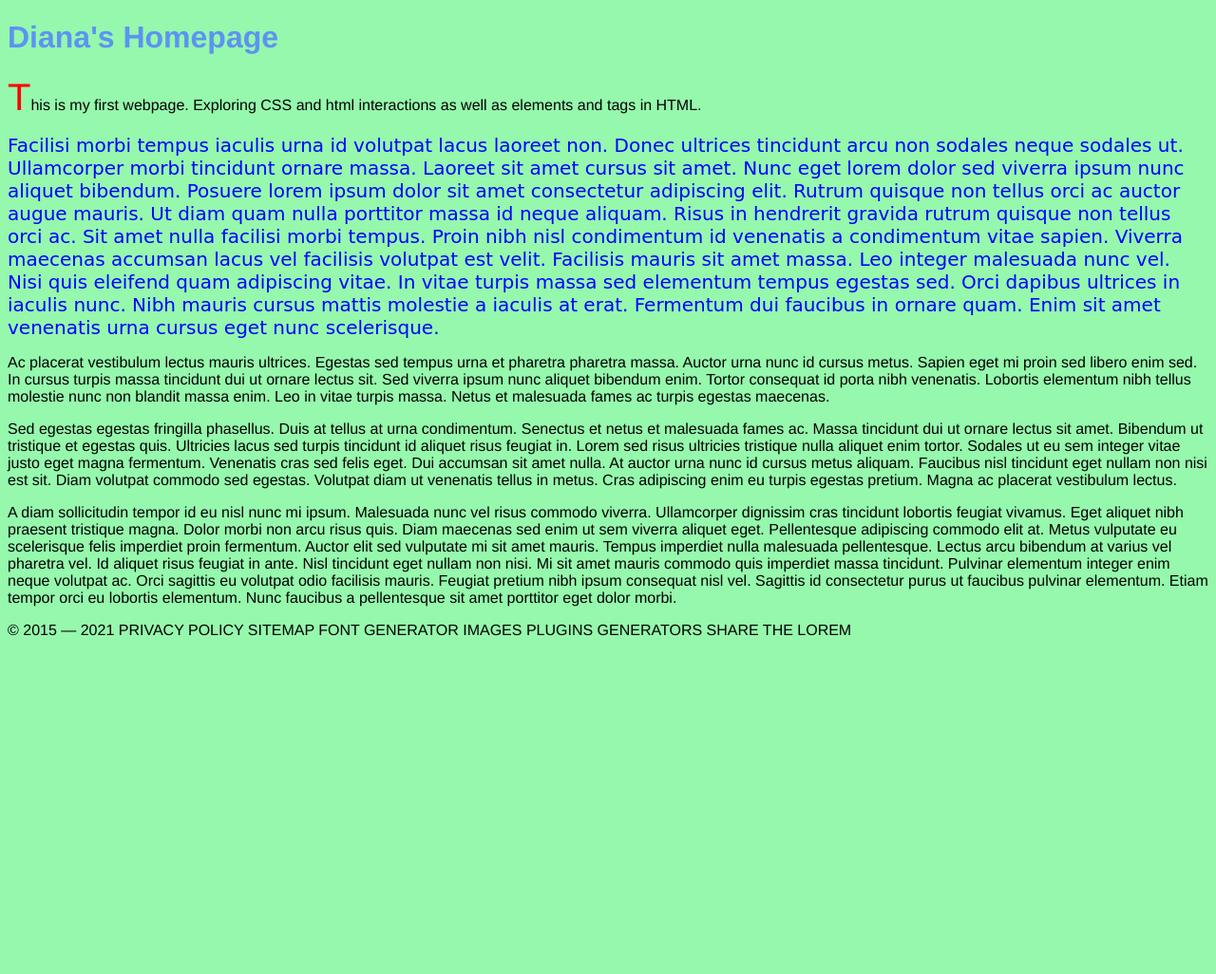
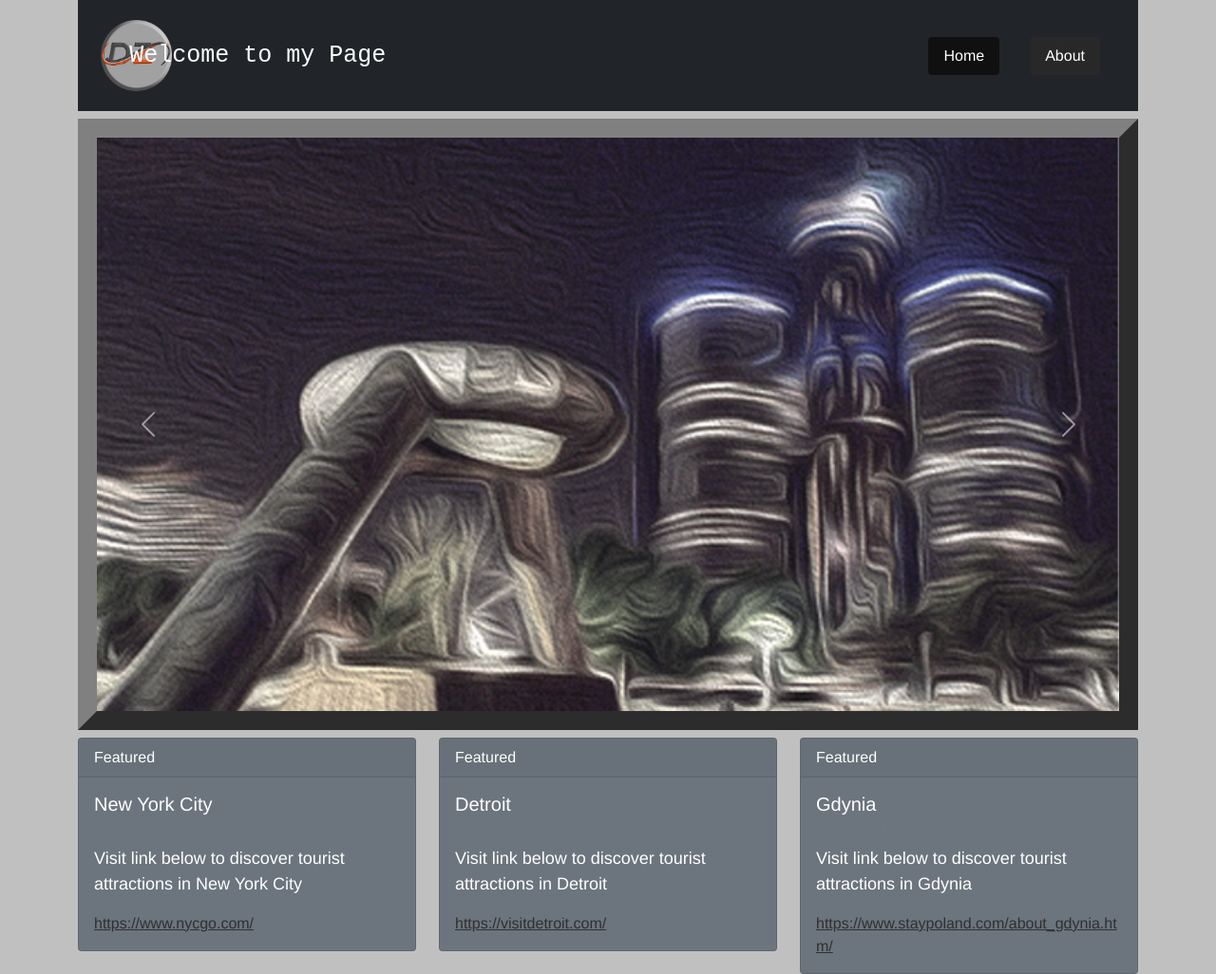
Before and after one commit to DianaZawislak/IS601-1, a Flask app: page / in a window 1280 px wide. Shown: the whole page at 95% size. Before the commit the page ends 670 px from the top, so only its background shows below. Run offline with Flask 2, Linux system fonts and the light colour scheme.

Commit message:
Built about page, updated index page to Z format and about to F Added logo to navbar changed readme file to current screenshots

```diff
--- a/app/app.py
+++ b/app/app.py
@@ -2,6 +2,7 @@
 from flask import Flask, render_template
 from controllers.index_controller import IndexController
 from werkzeug.debug import DebuggedApplication
+from controllers.about_controller import AboutController
 
 app = Flask(__name__)
 app.secret_key = b'_5#y2L"F4Q8z\n\xec]/'
@@ -11,3 +12,7 @@ app.wsgi_app = DebuggedApplication(app.wsgi_app, True)
 @app.route("/", methods=['GET'])
 def index_get():
     return IndexController.get()
+
+@app.route("/about", methods=['GET'])
+def about_get():
+    return AboutController.get()
--- a/app/static/css/style.css
+++ b/app/static/css/style.css
@@ -1,5 +1,6 @@
 body {
     font-family: Helvetica, "Helvetica Neue", sans-serif;
+    background-color: silver;
 }
 .red {
     color: red
@@ -22,3 +23,66 @@ body {
 .lightblue {
     color: #5D93F2;
 }
+
+.darkgrey {
+ color: #303030;
+}
+
+body {
+ font-family: Helvetica, "Helvetica Neue", sans-serif;
+}
+
+.hand {
+ font-family: "lucida handwriting", "Courier New", monospace;
+}
+
+.outset {
+ border-style: outset;
+ border-color: grey;
+ border-width: 20px;
+}
+
+.font25 {
+ font-size: 25px;
+}
+
+.grey {
+ background-color: #303030;
+}
+
+/*change color of non-active pill*/
+.nav-pills .pill-2 .nav-link:not(.active) {
+ background-color: #282828;
+ color: white;
+}
+
+/*change color of active pill */
+.nav-pills .pill-1 .nav-link {
+ background-color: #101010;
+ color: white;
+}
+
+.font18 {
+font-size: 18px;
+}
+
+.offwhite {
+font-color: #E0E0E0;
+}
+
+.font25
+font-size: 25px;
+}
+
+
+.font60
+font-size: 60px;
+}
+
+.custnav {
+ font-size: 60px;
+ font-family: "Lucida handwriting", "Courier New", monospace;
+ margin-left: 300px !important;
+}
+.margin{
+ margin-left: -600px;
--- a/app/templates/index.html
+++ b/app/templates/index.html
@@ -1,88 +1,129 @@
 <!doctype html>
 <html lang="en">
-<link rel="icon" href="{{ url_for('static', filename='images/dz.ico') }}"/>
+<link rel="icon" href="{{ url_for('static', filename='images/logo.png') }}"
 <head>
     <!-- Required meta tags -->
     <meta charset="utf-8">
+    <meta name="viewport" content="width=device-width, initial-scale=1">
+    <!-- Bootstrap CSS -->
+    <link href="https://cdn.jsdelivr.net/npm/bootstrap@5.1.3/dist/css/bootstrap.min.css" rel="stylesheet"
+          integrity="sha384-1BmE4kWBq78iYhFldvKuhfTAU6auU8tT94WrHftjDbrCEXSU1oBoqyl2QvZ6jIW3" crossorigin="anonymous">
+
     {% block head %}
         <link rel="stylesheet" href="{{ url_for('static', filename='css/style.css') }}"/>
-        <script src="{{ url_for('static', filename='js/scripts.js') }}"></script>
 
         <title>{% block title %}{% endblock %}This is {{ name }} Website</title>
     {% endblock %}
 
 </head>
+<body>
+<div class="container">
+    <div class="row">
+        <header class="mb-2">
+            <!-- As a link -->
+            <nav class="navbar navbar-dark bg-dark py-3">
+                <div class="container">
+                    <div class="navbar-brand">
+                        <img src="{{ url_for('static', filename='images/logo.png') }}" width="75" height="75"
+                             class="d-inline-block">
+                    </div>
+                    <div class="font25 offwhite margin hand navbar-brand">Welcome to my Page
+                    </div>
+                    <ul class="nav nav-pills darkgray">
+                        <li class="nav-item nav-pills pill-1 nav-link">
+                            <a class="nav-link active" aria-current="page" href="/">Home</a>
+                        </li>
+                        <li class="nav-item nav-pills pill-2 nav-link">
+                            <a class="nav-link" aria-current="page" href="/about">About</a>
+                        </li>
+                    </ul>
+                </div>
+            </nav>
+        </header>
+    </div>
+    <div class="row mb-2">
+        <div id="carouselExampleControls" class="carousel slide" data-bs-ride="carousel">
+            <div class="carousel-inner">
+                <div class="carousel-item outset active">
+                    <img src="{{ url_for('static', filename='images/det1.png') }}" class="d-block w-100" alt="...">
+                </div>
+                <div class="carousel-item outset">
+                    <img src="{{ url_for('static', filename='images/det2.jpg') }}" class="d-block w-100" alt="...">
+                </div>
+                <div class="carousel-item outset">
+                    <img src="{{ url_for('static', filename='images/det3.png') }}" class="d-block w-100" alt="...">
+                </div>
+            </div>
+            <button class="carousel-control-prev" type="button" data-bs-target="#carouselExampleControls"
+                    data-bs-slide="prev">
+                <span class="carousel-control-prev-icon" aria-hidden="true"></span>
+                <span class="visually-hidden">Previous</span>
+            </button>
+            <button class="carousel-control-next" type="button" data-bs-target="#carouselExampleControls"
+                    data-bs-slide="next">
+                <span class="carousel-control-next-icon" aria-hidden="true"></span>
+                <span class="visually-hidden">Next</span>
+            </button>
+        </div>
+    </div>
+    <div class="row">
+        <div class="col-sm-4">
+            <div class="card text-white bg-secondary style=width: 18rem;">
+                <div class="card-header">
+                    Featured
+                </div>
+                <div class="card-body">
+                    <h5 class="card-title">New York City</h5>
+                    <h6 class="card-subtitle mb-2 text-muted">Card subtitle</h6>
+                    <p class="card-text font18">Visit link below to discover tourist attractions in New York City</p>
+                    <a href="#" class="card-link darkgrey">https://www.nycgo.com/</a>
+                </div>
+            </div>
+        </div>
+        <div class="col-sm-4">
+            <div class="card text-white bg-secondary style=width: 18rem;">
+                <div class="card-header">
+                    Featured
+                </div>
+                <div class="card-body">
+                    <h5 class="card-title">Detroit</h5>
+                    <h6 class="card-subtitle mb-2 text-muted">Card subtitle</h6>
+                    <p class="card-text font18 ">Visit link below to discover tourist attractions in Detroit </p>
+                    <a href="#" class="card-link darkgrey">https://visitdetroit.com/</a>
 
-<body style="background-color: #95F8AC">
-    <div id="main_menu" class="blue lightblue">
-        <h1>Diana's Homepage</h1>
+                </div>
+            </div>
+        </div>
+        <div class="col-sm-4">
+            <div class="card text-white bg-secondary style=width: 18rem;">
+                <div class="card-header">
+                    Featured
+                </div>
+                <div class="card-body">
+                    <h5 class="card-title">Gdynia</h5>
+                    <h6 class="card-subtitle mb-2 text-muted">Card subtitle</h6>
+                    <p class="card-text font18">Visit link below to discover tourist attractions in Gdynia</p>
+                    <a href="#" class="card-link darkgrey">https://www.staypoland.com/about_gdynia.htm/</a>
+
+                </div>
+            </div>
+        </div>
     </div>
+</div>
 
-    <div id="main_content" >
-       <p>
-           <span class="red fontSize40">
-        T</span>his is my first webpage. Exploring CSS and html interactions as well as elements and tags in HTML.
+<!-- Optional JavaScript; choose one of the two! -->
 
-        </p>
+<!-- Option 1: Bootstrap Bundle with Popper -->
+<script src="https://cdn.jsdelivr.net/npm/bootstrap@5.1.3/dist/js/bootstrap.bundle.min.js"
+        integrity="sha384-ka7Sk0Gln4gmtz2MlQnikT1wXgYsOg+OMhuP+IlRH9sENBO0LRn5q+8nbTov4+1p"
+        crossorigin="anonymous"></script>
 
-        <p>
-            <span class="brush_script blue makeBigger fontSize20">
-        Facilisi morbi tempus iaculis urna id volutpat lacus laoreet non. Donec ultrices tincidunt arcu non sodales
-        neque sodales ut. Ullamcorper morbi tincidunt ornare massa. Laoreet sit amet cursus sit amet. Nunc eget lorem
-        dolor sed viverra ipsum nunc aliquet bibendum. Posuere lorem ipsum dolor sit amet consectetur adipiscing elit.
-        Rutrum quisque non tellus orci ac auctor augue mauris. Ut diam quam nulla porttitor massa id neque aliquam.
-        Risus in hendrerit gravida rutrum quisque non tellus orci ac. Sit amet nulla facilisi morbi tempus. Proin nibh
-        nisl condimentum id venenatis a condimentum vitae sapien. Viverra maecenas accumsan lacus vel facilisis volutpat
-        est velit. Facilisis mauris sit amet massa. Leo integer malesuada nunc vel. Nisi quis eleifend quam adipiscing
-        vitae. In vitae turpis massa sed elementum tempus egestas sed. Orci dapibus ultrices in iaculis nunc. Nibh
-        mauris cursus mattis molestie a iaculis at erat. Fermentum dui faucibus in ornare quam. Enim sit amet venenatis
-        urna cursus eget nunc scelerisque.</span>
-        </p>
-
-        <p>
-        Ac placerat vestibulum lectus mauris ultrices. Egestas sed tempus urna et pharetra pharetra massa. Auctor urna
-        nunc id cursus metus. Sapien eget mi proin sed libero enim sed. In cursus turpis massa tincidunt dui ut ornare
-        lectus sit. Sed viverra ipsum nunc aliquet bibendum enim. Tortor consequat id porta nibh venenatis. Lobortis
-        elementum nibh tellus molestie nunc non blandit massa enim. Leo in vitae turpis massa. Netus et malesuada fames
-        ac turpis egestas maecenas.
-        </p>
-
-        <p> Sed egestas egestas fringilla phasellus. Duis at tellus at urna condimentum. Senectus et netus et malesuada
-        fames ac. Massa tincidunt dui ut ornare lectus sit amet. Bibendum ut tristique et egestas quis. Ultricies lacus
-        sed turpis tincidunt id aliquet risus feugiat in. Lorem sed risus ultricies tristique nulla aliquet enim tortor.
-        Sodales ut eu sem integer vitae justo eget magna fermentum. Venenatis cras sed felis eget. Dui accumsan sit amet
-        nulla. At auctor urna nunc id cursus metus aliquam. Faucibus nisl tincidunt eget nullam non nisi est sit. Diam
-        volutpat commodo sed egestas. Volutpat diam ut venenatis tellus in metus. Cras adipiscing enim eu turpis egestas
-        pretium. Magna ac placerat vestibulum lectus.
-        </p>
-
-        <p>
-        A diam sollicitudin tempor id eu nisl nunc mi ipsum. Malesuada nunc vel risus commodo viverra. Ullamcorper
-        dignissim cras tincidunt lobortis feugiat vivamus. Eget aliquet nibh praesent tristique magna. Dolor morbi non
-        arcu risus quis. Diam maecenas sed enim ut sem viverra aliquet eget. Pellentesque adipiscing commodo elit at.
-        Metus vulputate eu scelerisque felis imperdiet proin fermentum. Auctor elit sed vulputate mi sit amet mauris.
-        Tempus imperdiet nulla malesuada pellentesque. Lectus arcu bibendum at varius vel pharetra vel. Id aliquet risus
-        feugiat in ante. Nisl tincidunt eget nullam non nisi. Mi sit amet mauris commodo quis imperdiet massa tincidunt.
-        Pulvinar elementum integer enim neque volutpat ac. Orci sagittis eu volutpat odio facilisis mauris. Feugiat
-        pretium nibh ipsum consequat nisl vel. Sagittis id consectetur purus ut faucibus pulvinar elementum. Etiam
-        tempor orci eu lobortis elementum. Nunc faucibus a pellentesque sit amet porttitor eget dolor morbi.
-        </p>
-
-        <p>
-        © 2015 — 2021
-        PRIVACY POLICY
-        SITEMAP
-        FONT GENERATOR
-        IMAGES
-        PLUGINS
-        GENERATORS
-        SHARE THE LOREM
-        </p>
-
-
-    </div>
-
-
+<!-- Option 2: Separate Popper and Bootstrap JS -->
+<!--
+<script src="https://cdn.jsdelivr.net/npm/@popperjs/core@2.10.2/dist/umd/popper.min.js" integrity="sha384-7+zCNj/IqJ95wo16oMtfsKbZ9ccEh31eOz1HGyDuCQ6wgnyJNSYdrPa03rtR1zdB" crossorigin="anonymous"></script>
+<script src="https://cdn.jsdelivr.net/npm/bootstrap@5.1.3/dist/js/bootstrap.min.js" integrity="sha384-QJHtvGhmr9XOIpI6YVutG+2QOK9T+ZnN4kzFN1RtK3zEFEIsxhlmWl5/YESvpZ13" crossorigin="anonymous"></script>
+-->
+<script src="{{ url_for('static', filename='js/scripts.js') }}"></script>
 
 </body>
 </html>
```
Also changed, not shown: app/controllers/about_controller.py (added, +10 -0 lines), app/templates/about.html (added, +146 -0 lines), app/static/images/313.jpg (added), app/static/images/det1.png (added), app/static/images/det2.jpg (added), app/static/images/det3.png (added), app/static/images/favicon-32x32.png (added), app/static/images/logo.png (added), app/static/images/undraw_handcrafts_add_village.png (added), app/static/images/undraw_handcrafts_bird.png (added), app/static/images/undraw_handcrafts_city.png (added), readme.md, 2 other files.
